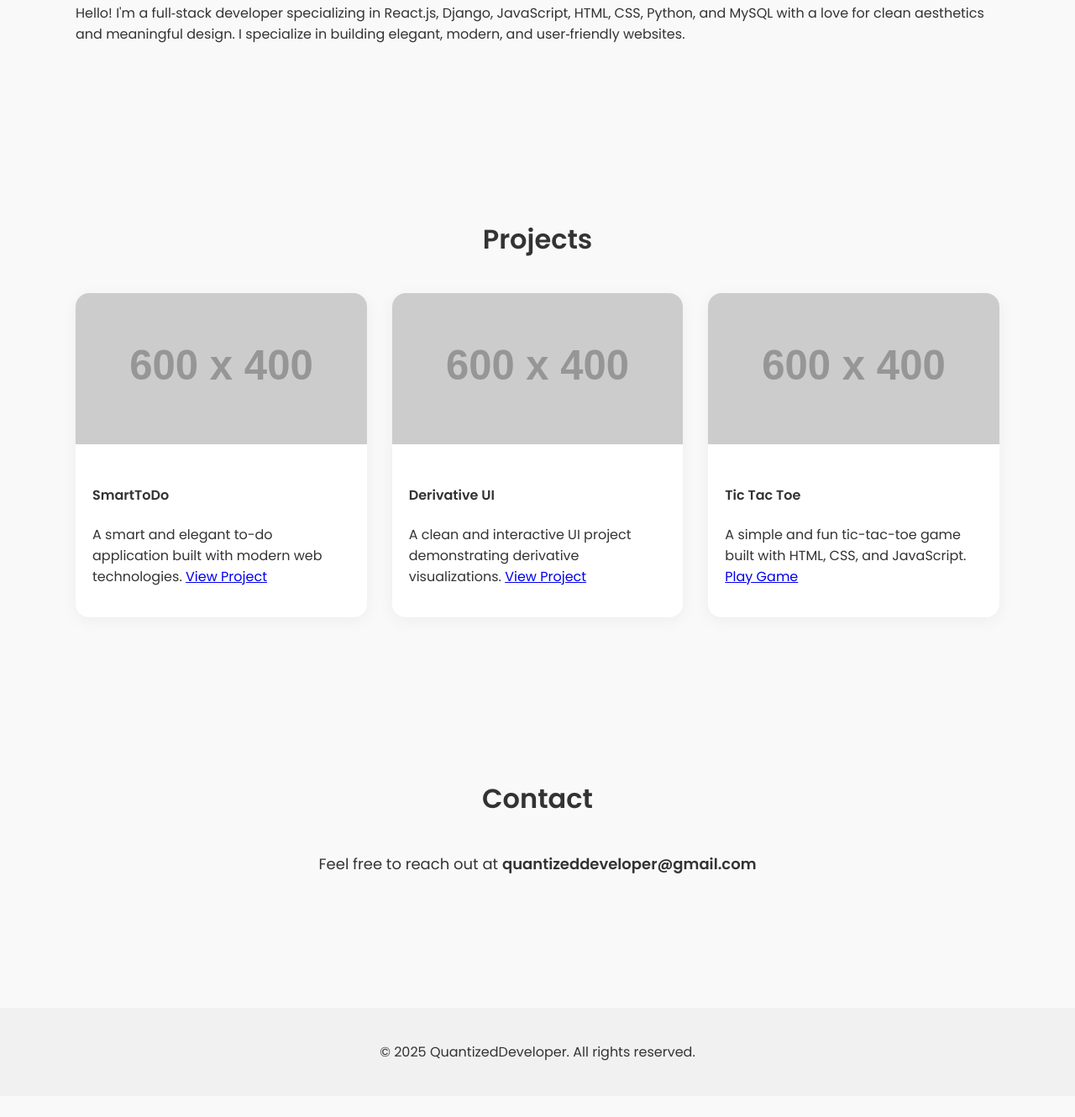
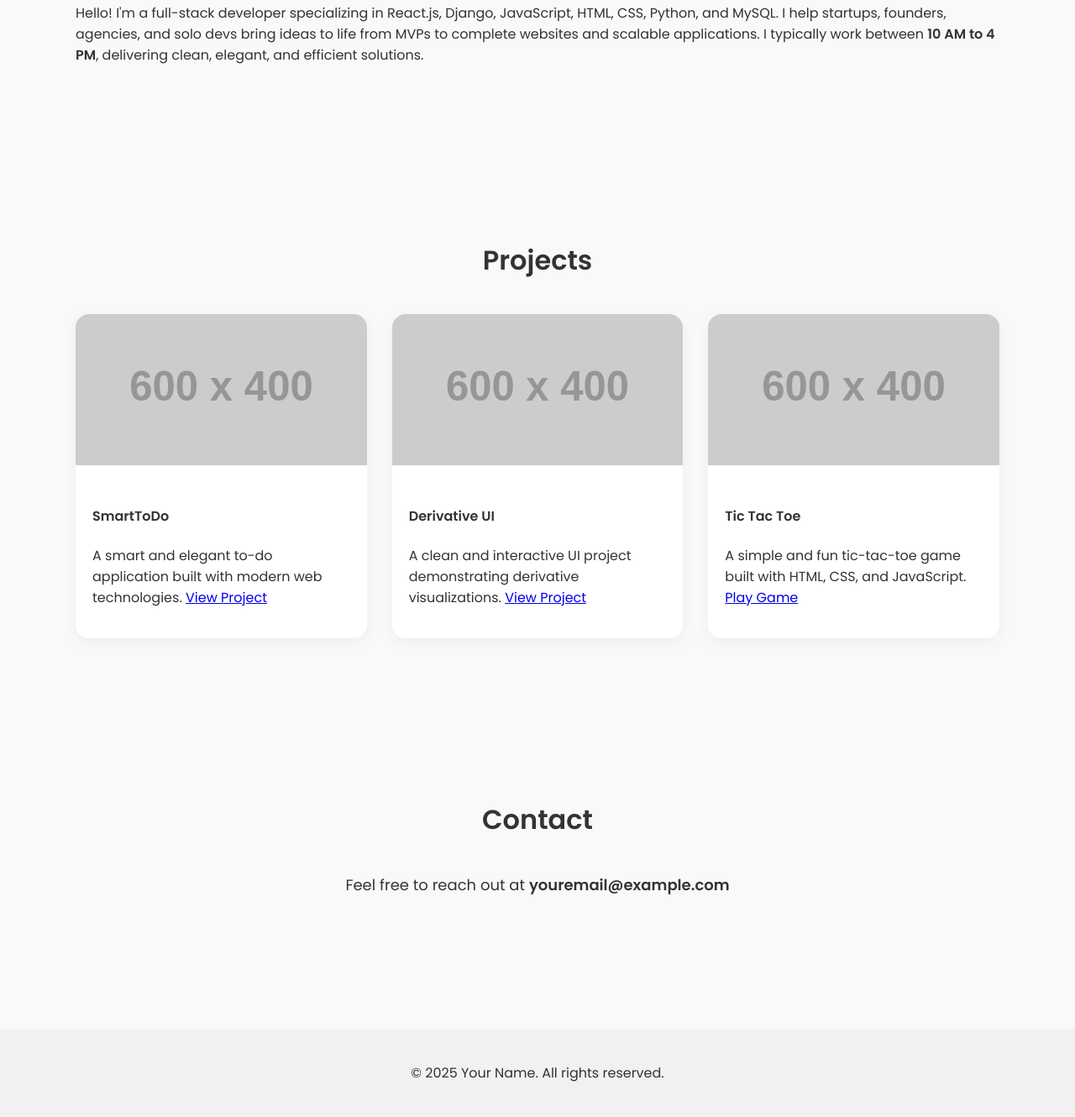
Before and after one commit to QuantizedDeveloper/Portfolio-, a plain HTML site: page index.html in a window 1280 px wide. Shown: the part 913-2243 px from the top of the page at 84% size. Before the commit the page ends 2218 px from the top, so only its background shows below. Drawn offline with Linux system fonts and the light colour scheme; placeholder pictures from the web are drawn by us.

Commit message:
Revise personal info and contact email in index.html
Updated personal information and contact details in the HTML.

```diff
--- a/index.html
+++ b/index.html
@@ -1,4 +1,4 @@
-<!DOCTYPE html>
+    <!DOCTYPE html>
 <html lang="en">
 <head>
   <meta charset="UTF-8" />
@@ -112,7 +112,7 @@
 
   <section id="about" class="section">
     <h3>About Me</h3>
-    <p>Hello! I'm a full‑stack developer specializing in React.js, Django, JavaScript, HTML, CSS, Python, and MySQL with a love for clean aesthetics and meaningful design. I specialize in building elegant, modern, and user‑friendly websites.</p>
+    <p>Hello! I'm a full-stack developer specializing in React.js, Django, JavaScript, HTML, CSS, Python, and MySQL. I help startups, founders, agencies, and solo devs bring ideas to life from MVPs to complete websites and scalable applications. I typically work between <strong>10 AM to 4 PM</strong>, delivering clean, elegant, and efficient solutions.</p>
   </section>
 
   <section id="projects" class="section">
@@ -144,11 +144,11 @@
 
   <section id="contact" class="section">
     <h3>Contact</h3>
-    <p style="text-align:center; font-size:18px;">Feel free to reach out at <strong>  quantizeddeveloper@gmail.com</strong></p>
+    <p style="text-align:center; font-size:18px;">Feel free to reach out at <strong>youremail@example.com</strong></p>
   </section>
 
   <footer>
-    © 2025 QuantizedDeveloper. All rights reserved.
+    © 2025 Your Name. All rights reserved.
   </footer>
 </body>
 </html>
```
